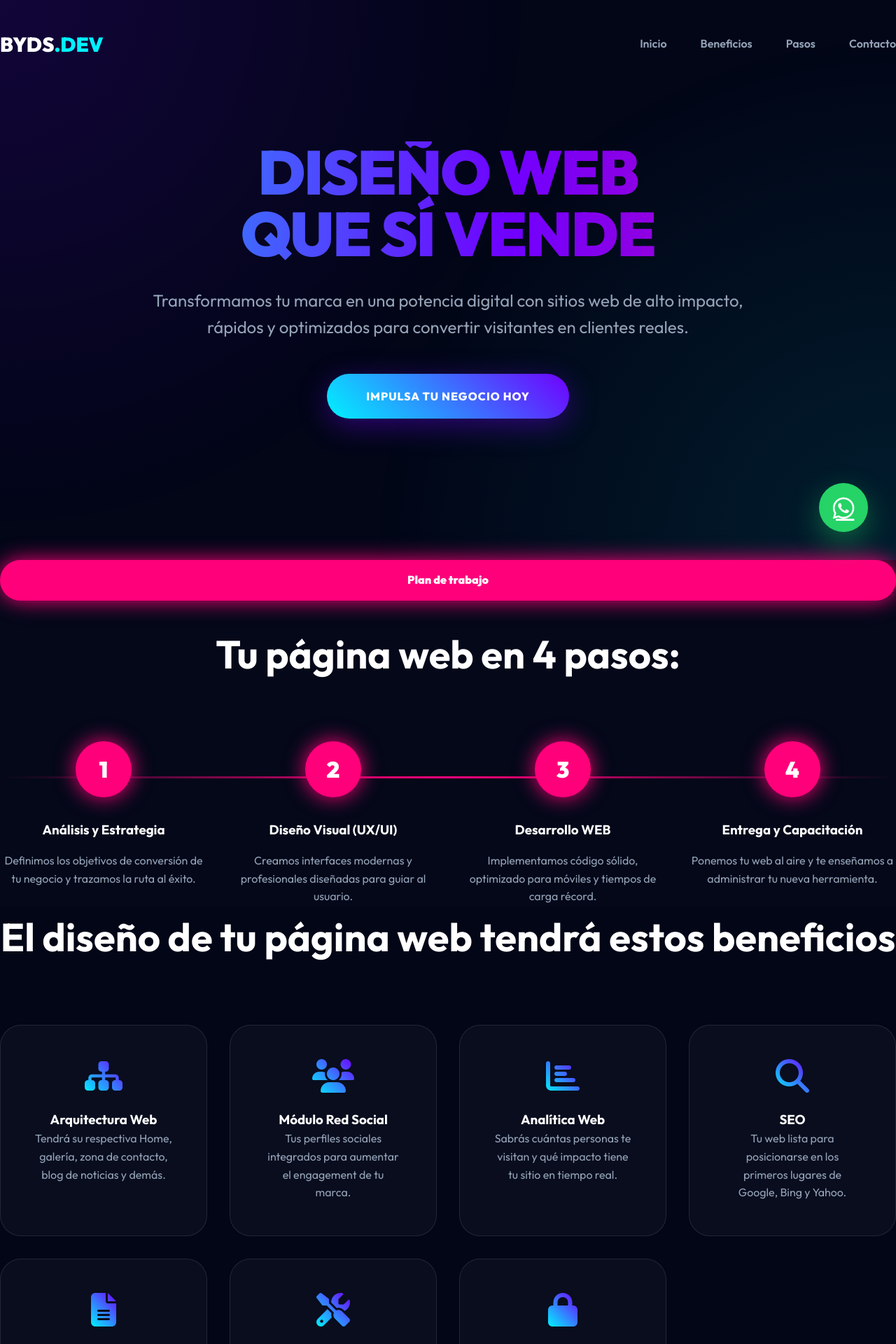
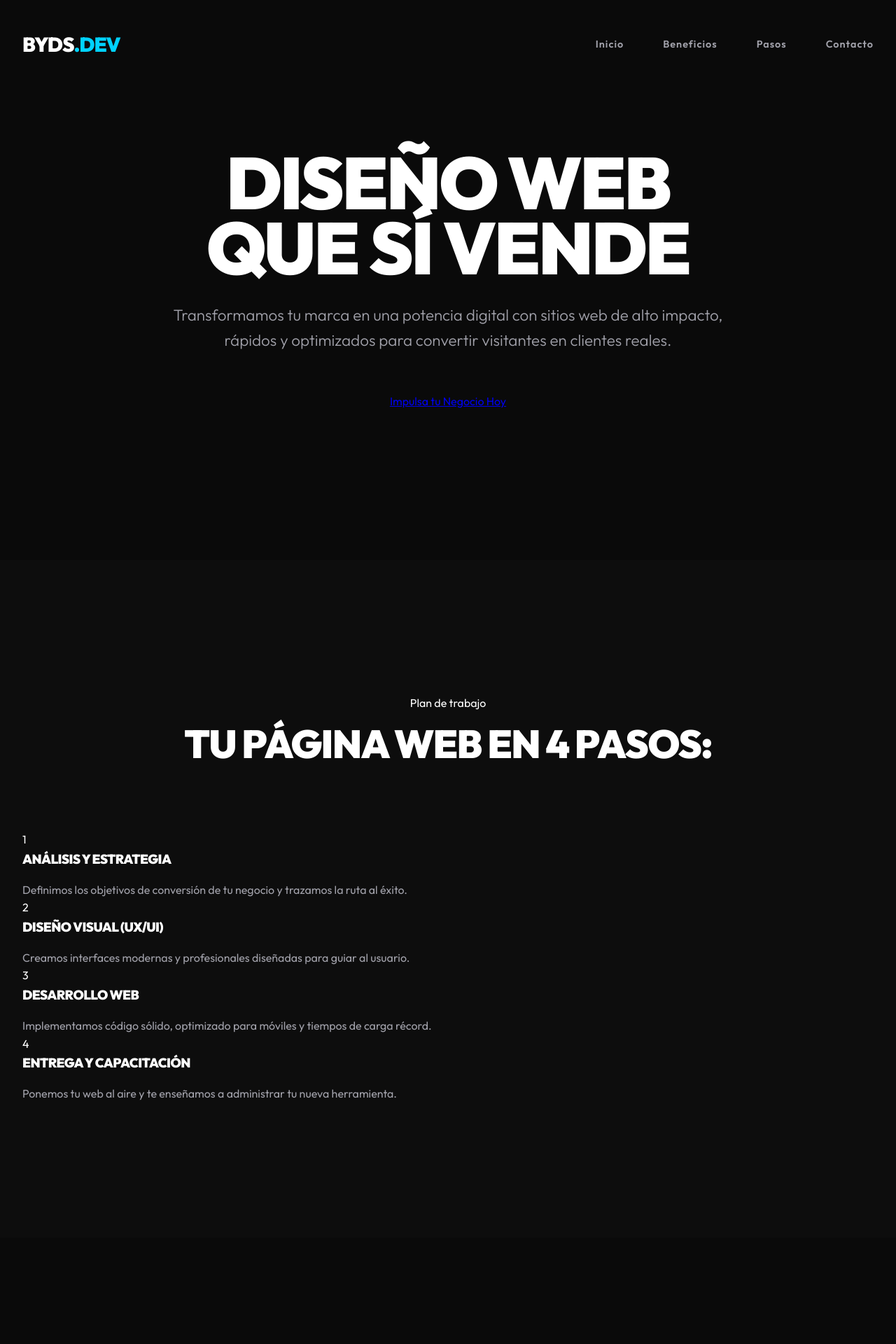
Before and after one commit to bduartesanabria-droid/Pagina_personal_dev, a Flask app: page / in a window 1280 px wide. Shown: the top 1920 px of the page at 70% size. Run offline with Flask 3, Linux system fonts and the light colour scheme.

Commit message:
Update style.css

```diff
--- a/app/static/css/style.css
+++ b/app/static/css/style.css
@@ -1,206 +1,96 @@
 @import url('https://fonts.googleapis.com/css2?family=Outfit:wght@300;400;500;600;700;800;900&display=swap');
 
 :root {
-    --primary: #00f2ff;
-    --secondary: #7000ff;
-    --accent: #ff007a;
-    --bg-dark: #020617;
-    --text-main: #ffffff;
-    --text-dim: #94a3b8;
+    --neon-blue: #00d2ff;
+    --neon-orange: #ff7b00;
+    --matte-black: #0a0a0a;
+    --dark-blue: #050b1a;
     --glass: rgba(255, 255, 255, 0.03);
-    --glass-border: rgba(255, 255, 255, 0.1);
+    --glass-border: rgba(255, 255, 255, 0.08);
+    --white: #ffffff;
+    --text-dim: #a1a1aa;
 }
 
 * {
     margin: 0;
     padding: 0;
     box-sizing: border-box;
+    cursor: default;
+}
+
+html {
     scroll-behavior: smooth;
 }
 
 body {
-    background-color: var(--bg-dark);
-    color: var(--text-main);
+    background-color: var(--matte-black);
+    color: var(--white);
     font-family: 'Outfit', sans-serif;
+    overflow-x: hidden;
     line-height: 1.6;
-    overflow-x: hidden;
 }
 
-/* Background Animation */
-.main-bg {
+/* Background & Global Effects */
+canvas#particles {
     position: fixed;
     top: 0;
     left: 0;
     width: 100%;
     height: 100%;
     z-index: -1;
-    background: radial-gradient(circle at 0% 0%, rgba(112, 0, 255, 0.15) 0%, transparent 50%),
-                radial-gradient(circle at 100% 100%, rgba(0, 242, 255, 0.1) 0%, transparent 50%);
+    pointer-events: none;
 }
 
-/* Eye-catching Text */
-.gradient-text {
-    background: linear-gradient(90deg, var(--primary), var(--secondary), var(--accent));
-    background-size: 200% auto;
-    -webkit-background-clip: text;
-    -webkit-text-fill-color: transparent;
-    animation: gradientFlow 3s linear infinite;
+.mouse-glow {
+    position: fixed;
+    width: 600px;
+    height: 600px;
+    background: radial-gradient(circle, rgba(0, 210, 255, 0.05) 0%, transparent 70%);
+    border-radius: 50%;
+    pointer-events: none;
+    z-index: -1;
+    transform: translate(-50%, -50%);
+    transition: width 0.3s, height 0.3s;
 }
 
-@keyframes gradientFlow {
-    0% { background-position: 0% center; }
-    100% { background-position: 200% center; }
+/* Typography */
+h1, h2, h3, h4 {
+    font-weight: 900;
+    text-transform: uppercase;
+    letter-spacing: -0.03em;
 }
 
-/* Hero Section */
-.hero {
-    min-height: 100vh;
-    display: flex;
-    align-items: center;
-    position: relative;
-    padding: 100px 0;
+.neon-text-blue {
+    color: var(--neon-blue);
+    text-shadow: 0 0 10px rgba(0, 210, 255, 0.5);
 }
 
-.hero-content {
-    max-width: 900px;
-    margin: 0 auto;
-    text-align: center;
-    z-index: 2;
+.neon-text-orange {
+    color: var(--neon-orange);
+    text-shadow: 0 0 10px rgba(255, 123, 0, 0.5);
 }
 
-.hero h1 {
-    font-size: 5.5rem;
-    font-weight: 900;
-    line-height: 1;
-    margin-bottom: 2rem;
-    letter-spacing: -2px;
-}
-
-.hero p {
-    font-size: 1.5rem;
-    color: var(--text-dim);
-    margin-bottom: 3rem;
-}
-
-/* Buttons */
-.btn-main {
-    padding: 1.2rem 3.5rem;
-    background: linear-gradient(45deg, var(--primary), var(--secondary));
-    border: none;
-    border-radius: 100px;
-    color: white;
-    font-weight: 800;
-    text-transform: uppercase;
-    letter-spacing: 1px;
-    text-decoration: none;
-    display: inline-block;
-    transition: all 0.4s cubic-bezier(0.175, 0.885, 0.32, 1.275);
-    box-shadow: 0 10px 40px rgba(112, 0, 255, 0.4);
-}
-
-.btn-main:hover {
-    transform: scale(1.1) translateY(-5px);
-    box-shadow: 0 20px 60px rgba(112, 0, 255, 0.6);
-}
-
-/* Reveal Animations */
-.reveal {
-    opacity: 0;
-    transform: translateY(50px);
-    transition: all 1s cubic-bezier(0.2, 0.8, 0.2, 1);
-}
-
-.reveal.active {
-    opacity: 1;
-    transform: translateY(0);
-}
-
-/* Card Grid - From User Images */
-.benefit-grid {
-    display: grid;
-    grid-template-columns: repeat(auto-fit, minmax(280px, 1fr));
-    gap: 2rem;
-}
-
-.benefit-card {
-    background: var(--glass);
-    border: 1px solid var(--glass-border);
-    padding: 3rem;
-    border-radius: 30px;
-    text-align: center;
-    transition: 0.5s;
-    position: relative;
-    overflow: hidden;
-}
-
-.benefit-card:hover {
-    background: rgba(255, 255, 255, 0.05);
-    border-color: var(--primary);
-    transform: translateY(-15px) scale(1.02);
-    box-shadow: 0 30px 60px rgba(0, 0, 0, 0.5);
-}
-
-.benefit-card i {
-    font-size: 3rem;
-    background: linear-gradient(45deg, var(--primary), var(--secondary));
-    -webkit-background-clip: text;
-    -webkit-text-fill-color: transparent;
-    margin-bottom: 1.5rem;
-}
-
-/* Steps - From Image 1 */
-.step-container {
-    display: grid;
-    grid-template-columns: repeat(4, 1fr);
-    gap: 2rem;
-    margin-top: 5rem;
-    position: relative;
-}
-
-.step-container::before {
-    content: '';
-    position: absolute;
-    top: 50px;
-    left: 0;
-    width: 100%;
-    height: 3px;
-    background: linear-gradient(to right, transparent, var(--accent), transparent);
-    z-index: -1;
-}
-
-.step-item {
-    text-align: center;
-}
-
-.step-dot {
-    width: 80px;
-    height: 80px;
-    background: var(--accent);
-    border-radius: 50%;
-    margin: 0 auto 2rem;
-    display: flex;
-    align-items: center;
-    justify-content: center;
-    font-size: 2rem;
-    font-weight: 900;
-    box-shadow: 0 0 30px var(--accent);
-}
-
-/* Navbar Premium */
+/* Navbar */
 nav {
     position: fixed;
     top: 0;
     width: 100%;
     z-index: 1000;
     padding: 2.5rem 0;
-    transition: 0.4s;
+    transition: 0.5s cubic-bezier(0.4, 0, 0.2, 1);
 }
 
 nav.scrolled {
     padding: 1.2rem 0;
-    background: rgba(2, 6, 23, 0.8);
+    background: rgba(10, 10, 10, 0.8);
     backdrop-filter: blur(20px);
     border-bottom: 1px solid var(--glass-border);
+}
+
+.container {
+    max-width: 1300px;
+    margin: 0 auto;
+    padding: 0 2rem;
 }
 
 .nav-content {
@@ -212,15 +102,16 @@ nav.scrolled {
 .logo {
     font-size: 1.8rem;
     font-weight: 900;
+    color: var(--white);
     text-decoration: none;
-    color: white;
+    letter-spacing: -1px;
 }
 
-.logo span { color: var(--primary); }
+.logo span { color: var(--neon-blue); }
 
 .nav-links {
     display: flex;
-    gap: 3rem;
+    gap: 3.5rem;
     list-style: none;
 }
 
@@ -228,34 +119,191 @@ nav.scrolled {
     text-decoration: none;
     color: var(--text-dim);
     font-weight: 600;
+    font-size: 0.9rem;
     transition: 0.3s;
+    letter-spacing: 1px;
 }
 
-.nav-links a:hover { color: var(--primary); }
+.nav-links a:hover {
+    color: var(--neon-blue);
+    text-shadow: 0 0 10px var(--neon-blue);
+}
 
-/* Float WhatsApp */
-.wa-float {
-    position: fixed;
-    bottom: 40px;
-    right: 40px;
-    width: 70px;
-    height: 70px;
-    background: #25d366;
-    border-radius: 50%;
+/* Hero */
+.hero {
+    height: 100vh;
     display: flex;
     align-items: center;
-    justify-content: center;
-    font-size: 35px;
-    color: white;
-    box-shadow: 0 15px 40px rgba(37, 211, 102, 0.4);
-    z-index: 1000;
-    transition: 0.3s;
+    position: relative;
+    overflow: hidden;
 }
 
-.wa-float:hover { transform: scale(1.1) rotate(10deg); }
+.hero-content {
+    width: 100%;
+    text-align: center;
+    z-index: 10;
+}
+
+.hero h1 {
+    font-size: 6.5rem;
+    line-height: 0.9;
+    margin-bottom: 2rem;
+    animation: fadeInUp 1s ease;
+}
+
+.hero p {
+    font-size: 1.4rem;
+    color: var(--text-dim);
+    max-width: 800px;
+    margin: 0 auto 3.5rem;
+    font-weight: 300;
+}
+
+/* Buttons */
+.btn-futuristic {
+    padding: 1.2rem 3rem;
+    border-radius: 4px;
+    font-weight: 800;
+    text-transform: uppercase;
+    text-decoration: none;
+    transition: 0.4s;
+    position: relative;
+    overflow: hidden;
+    display: inline-block;
+    margin: 0 1rem;
+    border: 1px solid var(--neon-blue);
+    color: var(--neon-blue);
+}
+
+.btn-futuristic.primary {
+    background: var(--neon-blue);
+    color: var(--matte-black);
+    box-shadow: 0 0 30px rgba(0, 210, 255, 0.3);
+}
+
+.btn-futuristic:hover {
+    transform: translateY(-5px);
+    box-shadow: 0 10px 40px rgba(0, 210, 255, 0.5);
+    background: var(--neon-blue);
+    color: var(--matte-black);
+}
+
+/* Sections */
+.section { padding: 12rem 0; }
+
+.section-title {
+    font-size: 3.5rem;
+    margin-bottom: 5rem;
+    text-align: center;
+}
+
+/* Glass Cards */
+.glass-card {
+    background: var(--glass);
+    backdrop-filter: blur(20px);
+    border: 1px solid var(--glass-border);
+    border-radius: 12px;
+    padding: 3.5rem;
+    transition: 0.4s cubic-bezier(0.175, 0.885, 0.32, 1.275);
+}
+
+.glass-card:hover {
+    border-color: var(--neon-blue);
+    transform: translateY(-10px) scale(1.02);
+    box-shadow: 0 20px 50px rgba(0, 0, 0, 0.5), 0 0 20px rgba(0, 210, 255, 0.1);
+}
+
+/* Grid Layouts */
+.grid-3 {
+    display: grid;
+    grid-template-columns: repeat(auto-fit, minmax(350px, 1fr));
+    gap: 2.5rem;
+}
+
+.grid-4 {
+    display: grid;
+    grid-template-columns: repeat(auto-fit, minmax(280px, 1fr));
+    gap: 2rem;
+}
+
+/* Service Card Specifics */
+.service-icon {
+    font-size: 3.5rem;
+    color: var(--neon-blue);
+    margin-bottom: 2rem;
+    display: block;
+}
+
+/* Technologies */
+.tech-stack {
+    display: flex;
+    flex-wrap: wrap;
+    justify-content: center;
+    gap: 4rem;
+}
+
+.tech-item {
+    text-align: center;
+    transition: 0.4s;
+    opacity: 0.7;
+}
+
+.tech-item:hover {
+    opacity: 1;
+    transform: scale(1.2);
+    color: var(--neon-blue);
+}
+
+.tech-item i {
+    font-size: 4rem;
+    margin-bottom: 1rem;
+}
+
+/* Contact */
+.contact-grid {
+    display: grid;
+    grid-template-columns: 1fr 1.2fr;
+    gap: 5rem;
+}
+
+/* Footer */
+footer {
+    padding: 6rem 0;
+    border-top: 1px solid var(--glass-border);
+    text-align: center;
+}
+
+.footer-logo {
+    font-size: 2.5rem;
+    margin-bottom: 1.5rem;
+}
+
+/* Animations */
+@keyframes fadeInUp {
+    from { opacity: 0; transform: translateY(30px); }
+    to { opacity: 1; transform: translateY(0); }
+}
+
+.reveal {
+    opacity: 0;
+    transform: translateY(40px);
+    transition: 1s cubic-bezier(0.4, 0, 0.2, 1);
+}
+
+.reveal.active {
+    opacity: 1;
+    transform: translateY(0);
+}
+
+/* Floating Animation for UI elements */
+@keyframes float {
+    0%, 100% { transform: translateY(0); }
+    50% { transform: translateY(-20px); }
+}
+
+.floating { animation: float 6s ease-in-out infinite; }
 
 @media (max-width: 992px) {
-    .hero h1 { font-size: 3.5rem; }
-    .step-container { grid-template-columns: 1fr; }
-    .step-container::before { display: none; }
+    .hero h1 { font-size: 4rem; }
+    .contact-grid { grid-template-columns: 1fr; }
 }
```
